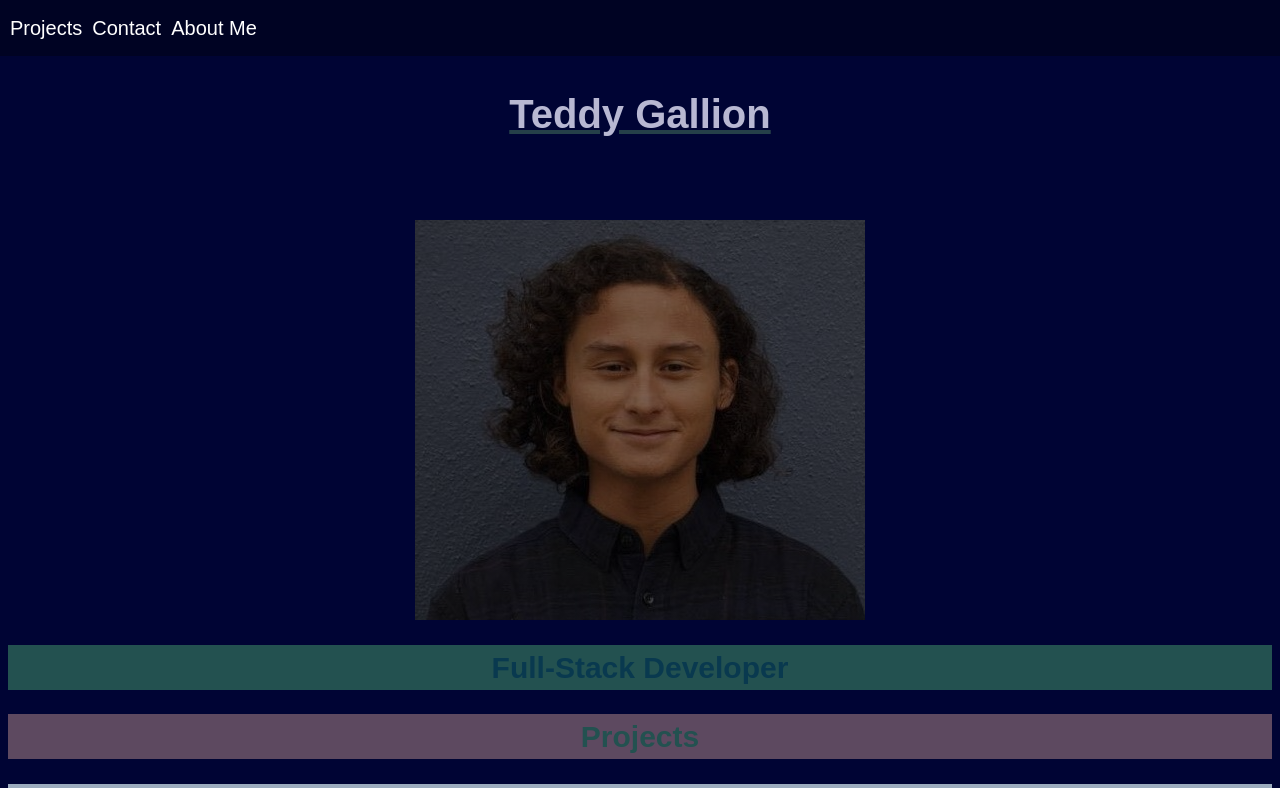
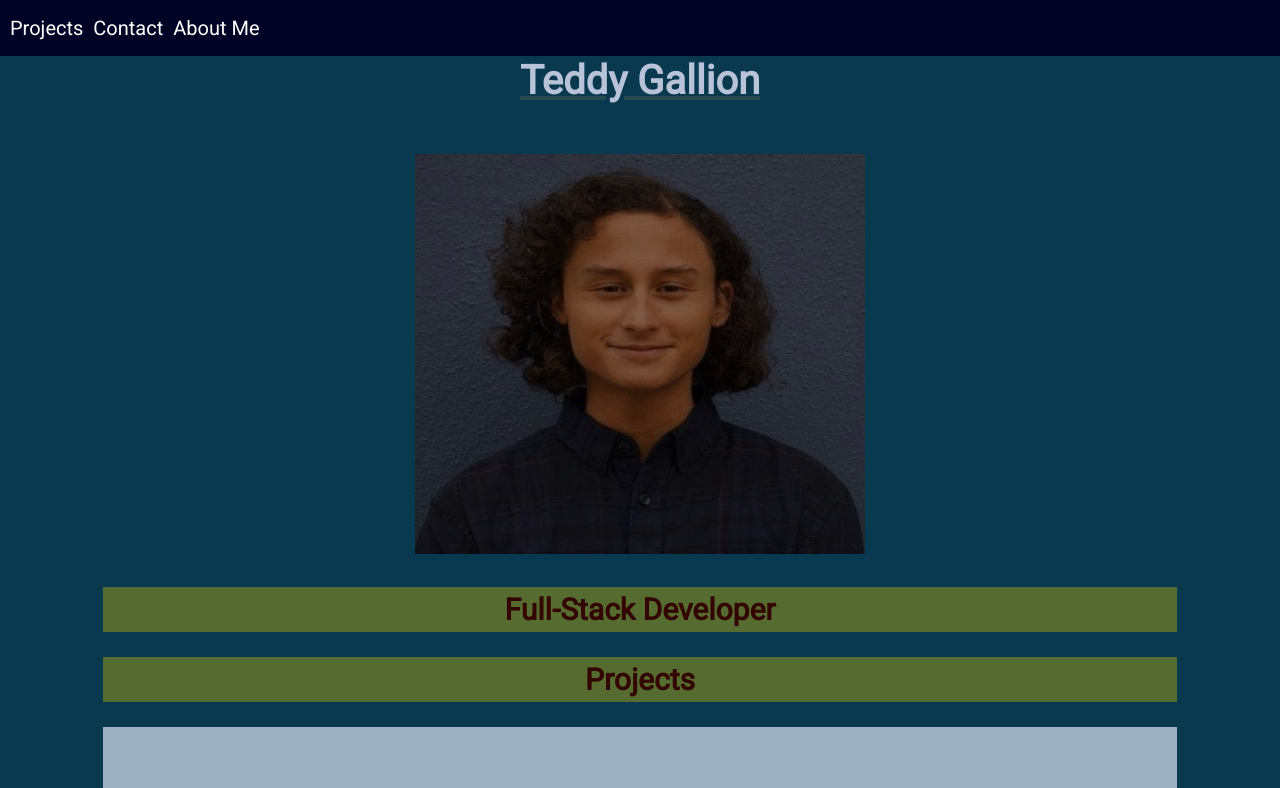
Before and after one commit to teddygallion/old-portfolio, a plain HTML site: page index.html in a window 1280 px wide. Both pictures are taken after a click on the link "Projects". Shown: the top 788 px of the page. Drawn offline with nearby package versions, Linux system fonts and the light colour scheme.

Commit message:
fixed some minor style issues, typos

```diff
--- a/index.html
+++ b/index.html
@@ -1,32 +1,31 @@
 <!doctype html>
-<html>
+<html lang="en">
 <head>
   <meta charset="utf-8">
-  <title>hi, im teddy</title>
-  <link href="https://fonts.googleapis.com/css?family=Montserrat|Sen&display=swap" rel="stylesheet">
+  <title>Hi, I'm Teddy</title>
+  <link href="https://fonts.googleapis.com/css?family=Roboto&display=swap" rel="stylesheet">
+  <meta name="viewport" content="width=device-width, initial-scale=1">
   <link rel="stylesheet" type="text/css" href="styles.css">
 </head>
 <body>
-  <nav role="navigation">
+  <nav>
     <ul>
       <li><a id ="projectTab">Projects</a></li>
       <li><a id ="contactsTab">Contact</a></li>
       <li><a id ="bioTab">About Me</a></li>
     </ul>
   </nav>
-  <main role="main">
-    <header role="banner">
+  <main>
+    <header>
       <h1 id ='headline'>Teddy Gallion</h1>
     </header>
-    <div id ="my-face">
-    </div>
+    <img src="images/original.jpg" alt="Teddy's Face"  height=400px width =450px>
     <h2 class ="tagline">Full-Stack Developer</h2>
     <div id="active-view">
     </div>
-
+  </main>
     <script src="https://code.jquery.com/jquery-3.2.1.min.js" integrity="sha256-hwg4gsxgFZhOsEEamdOYGBf13FyQuiTwlAQgxVSNgt4=" crossorigin="anonymous"></script>
-    <script src ="script.js">
-    </script>
+    <script src ="script.js"></script>
     <script src="https://kit.fontawesome.com/58ae8fb4d5.js" crossorigin="anonymous"></script>
   </body>
   </html>
--- a/script.js
+++ b/script.js
@@ -1,12 +1,10 @@
 $( "#projectTab" ).click(function() {
   let projectTab = renderProjectsTab();
-  console.log('howdy');
  $('#active-view').html(projectTab);
  scrollToactiveview();
 });
 $( "#contactsTab" ).click(function() {
   let contactsTab = renderContactTab();
-  console.log('for a good time call 1(415)-724-7250');
  $('#active-view').html(contactsTab);
  scrollToActiveView();
 });
@@ -15,15 +13,13 @@ $("#bioTab").click(function(){
   $('#active-view').html(bioTab);
   scrollToActiveView();
 });
-
-
 function renderBioTab(){
   return`
   <h2 class="section-header">About Me!</h2>
    <section id="bio">
       <p>Hi, I'm Teddy. I'm a fullstack developer, and a UX/UI fanatic.</p>
       <p>I'm a recent graduate from Bloc's web developer track, and prior to Bloc I've been doing web design in some form or another since I was a teenager. I love programming because it affords me the opportunity to bring beautiful ideas to the people, and I love solving problems. </p>
-      <p>When I'm not coding, or trying to find new, innovative ways to breathe life to my projects, I am a lifelong musician, I love biking, skating, hiking, and enjoying the outdoors in general. My current learning projects(aside from programming!) are learning to knit, and teaching myself to play the drums.</p>
+      <p>When I'm not coding, or trying to find new, innovative ways to breathe life to my projects, I am a lifelong musician, I love biking, skating, hiking, and enjoying the outdoors in general. My current learning projects (aside from programming!) are learning to knit, and teaching myself to play the drums.</p>
     </section>
   `
 }
@@ -36,9 +32,9 @@ function renderProjectsTab(){
       <p>FindMySound is a Spotify playlist generator that takes your top artists and and returns a list of new artists and their most listened to tracks. </p>
       <h3>Technologies used:</h3>
       <p> HTML5, CSS, JS,Express, Node.js</p>
-      <a href="https://findmysound.herokuapp.com/"> Check it out!</a>
+      <a href="https://findmysound.herokuapp.com/" target="_blank"> Check it out!</a>
       <br>
-     <a href="https://github.com/teddygallion/api-hack"><i class="fab fa-github"></i></a>
+     <a href="https://github.com/teddygallion/api-hack" target="_blank"><i class="fab fa-github"></i></a>
     </section>
     <section>
       <div class="keyboard"></div>
@@ -46,9 +42,9 @@ function renderProjectsTab(){
       <p>MyMelody is a simple, lightweight web keyboard. </p>
       <h3>Technologies used:</h3>
       <p> HTML5, CSS, JS, Jquery, Tone(JS sound library)</p>
-      <a href="projects/myMelody/index.html">Check it out!</a>
+      <a href="projects/myMelody/index.html" target="_blank">Check it out!</a>
       <br>
-      <a href="https://github.com/teddygallion/myMelody"><i class="fab fa-github"></i></a>
+      <a href="https://github.com/teddygallion/myMelody" target="_blank"><i class="fab fa-github"></i></a>
     </main>
   </section>
     <section id="project-3">
@@ -57,9 +53,9 @@ function renderProjectsTab(){
     <p>Test your knowledge of early punk rock!</p>
     <h3>Technologies used:</h3>
     <p>HTML, CSS, JS, Jquery</p>
-    <a href="projects/QuizApp/index.html"> Check it out! </a>
+    <a href="projects/QuizApp/index.html" target="_blank"> Check it out! </a>
     <br/>
-    <a href="https://github.com/teddygallion/quiz-app"><i class="fab fa-github"></i></a>
+    <a href="https://github.com/teddygallion/quiz-app" target="_blank"><i class="fab fa-github"></i></a>
   </section>
     `
 }
@@ -68,9 +64,9 @@ function renderContactTab(){
   <h2 class = "section-header">Contact Me</h2>
   <section id="contact-info">
     <p>Lets keep in touch!</p>
-    <a href ="https://linkedin.com/in/teddygallion"><i class="fab fa-linkedin"></i></a>
+    <a href ="https://linkedin.com/in/teddygallion" target="_blank"><i class="fab fa-linkedin"></i></a>
      <br/>
-    <a href="https://github.com/teddygallion"><i class="fab fa-github"></i></a>
+    <a href="https://github.com/teddygallion" target="_blank"><i class="fab fa-github"></i></a>
      <br/>
     <p>teddygallion@gmail.com</p>
   </section>
--- a/styles.css
+++ b/styles.css
@@ -3,13 +3,14 @@
 }
 
 body {
-  font-family: 'Poppins', sans-serif;
+  font-family: 'Roboto', sans-serif;
   sans-serif;
   font-size: 20px;
+  font-weight: 400;
   color: #444;
   text-align: center;
   line-height: 1.5;
-  background-color:#000434;
+  background-color:#09394f;
 }
 #headline{
   display:inline;
@@ -17,21 +18,22 @@ body {
   text-decoration: underline darkslategray;
 }
 .section-header{
-  background-color:#5d4960;
-  color:#235150;
+      background-color: darkolivegreen;
+    color: #340500;
 }
 
-#my-face{
-  background-image: linear-gradient(rgba(0, 0, 0, 0.5), rgba(0, 0, 0, 0.5)), url("images/original.jpg");
+img{
+  filter: grayscale(40%) saturate(2) brightness(50%);
   height:400px;
   width:450px;
+  max-width: 100%;
   background-repeat: no-repeat;
   position: relative;
   margin:auto;
 }
 .tagline{
-  background-color: #235150;
-  color: #09394f;
+  background-color: darkolivegreen;
+  color: #340500;
 }
 #contact-info{
   background-color:#ADBFCE;
@@ -70,10 +72,12 @@ li a {
   color: white;
   text-align: center;
   text-decoration: none;
+  font-family: 'Roboto', sans-serif;
 }
 
 li a:hover {
  color: rebeccapurple;
+ cursor: pointer;
 }
 nav {
   position: fixed;
@@ -82,11 +86,12 @@ nav {
   right: 0;
   z-index: 10;
 }
-
-
-
+main{
+  width: 85%;
+  margin: auto;
+}
 header {
-  padding: 6%;
+  padding: 4%;
   opacity: .8;
 }
 
@@ -105,21 +110,21 @@ opacity: .9;
 }
 .keyboard{
   background-image:url('images/mymelody.png');
-  width: 400px;
+  width: 42%;
   height:150px;
   background-repeat: no-repeat;
   margin:auto;
 }
 .api-hack{
   background-image:url('images/findmysound.jpg');
-  width: 400px;
+  width: 43%;
   height:150px;
   background-repeat: no-repeat;
   margin:auto;
 }
 .quiz-app{
   background-image:url('images/punkquiz.png');
-  width:400px;
+  width: 45%;
   height:150px;
   background-repeat:no-repeat;
   margin:auto;
@@ -150,3 +155,5 @@ color:purple;
 a:visited{
   text:decoration:none;
 }
+//    background-color: #235150;
+    color: #09394f;//
```
